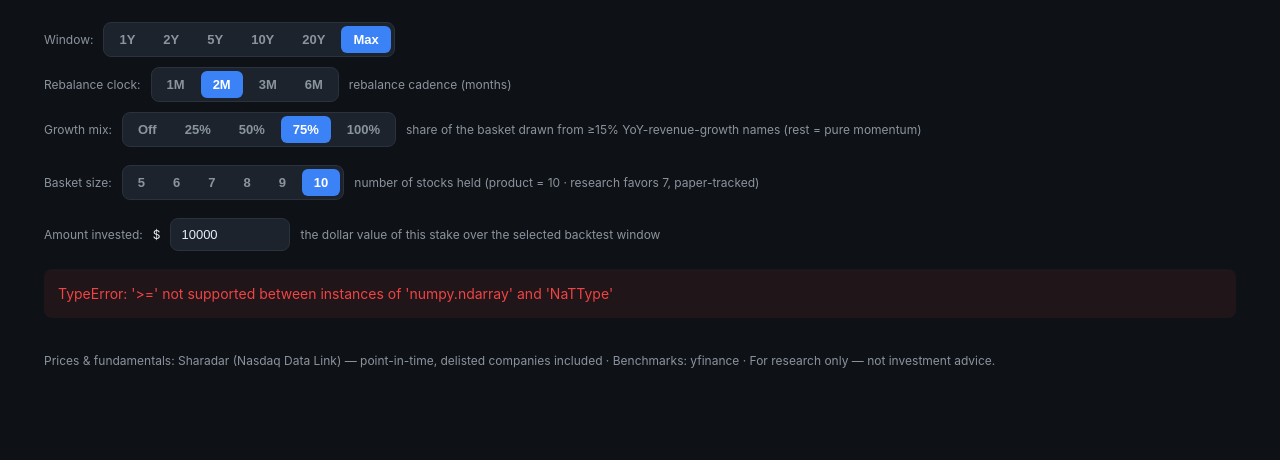
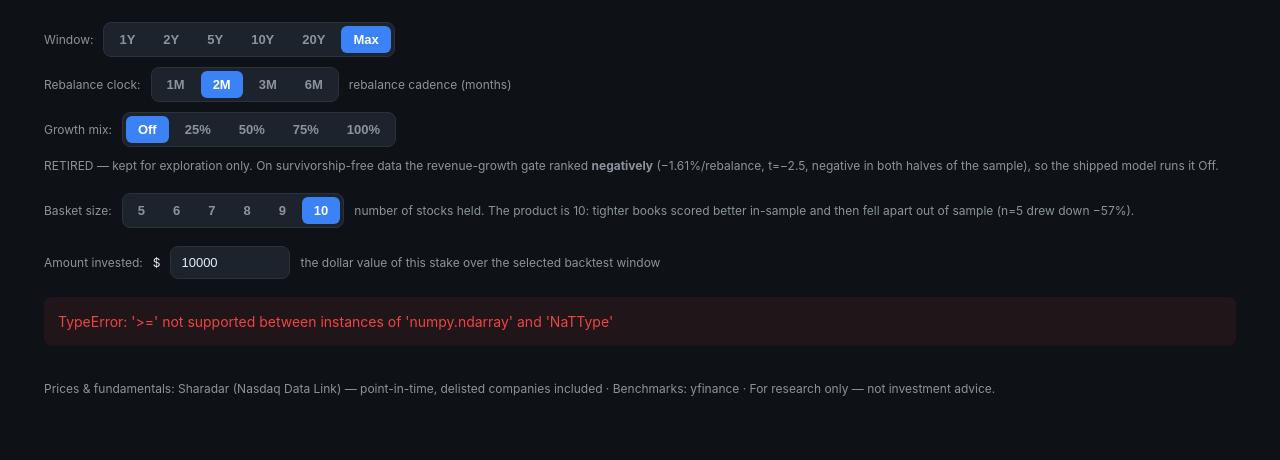
Before and after one commit to Tstansberry81/quantmodel, a Flask app: page /edge in a window 1280 px wide. Shown: the part 159-619 px from the top of the page. Run offline with Flask 3, Linux system fonts and the light colour scheme; data that the repository does not hold is empty.

Commit message:
The /edge page could still run the RETIRED growth-mix gate, and defaulted to it
Reported from the live page: 124 rebalances from 2005, Sharpe 0.71, maxDD
-43.2%, excess +4.9% -- none of which match the shipped model. Two causes,
both here rather than in the model:

1. The growth-mix selector defaulted to 75%. That gate was RETIRED: on
   survivorship-free data it ranked negatively (-1.61%/rebalance, t=-2.5,
   negative in BOTH halves). The page was therefore running a falsified
   parameter by default, and the server fell back to 0.75 whenever `mix`
   was absent or unparseable -- including the boot warm-up. All defaults
   are now 0.0; the buttons remain for exploration but are labelled
   RETIRED with the measurement that retired them.

2. Stale captions: "research favors 7, paper-tracked" is from the accel
   era. Tighter baskets scored better in-sample and then failed out of
   sample (n=5 drew down -57%), so the caption now says that instead.

Verified locally on the shipped spec: 164 rebalances 1999-01-29 -> 2026-06-17,
CAGR 19.5%, excess +10.9%, Sharpe 0.80, Sortino 1.14, maxDD -41.3%.

NOT FIXED HERE, and it is the bigger half: the live site still serves the
2026-06-15 fiscal.ai bundle (1,108 names) because Render fetches DATA_URL at
build time and that bundle was never replaced. The deployed page is running
the new model on the OLD survivorship-biased data, which is why its period
starts in 2005 instead of 1999. Replacing it is blocked on the licensing
question: this repo is public and its Release assets are public, so a
Sharadar-derived bundle cannot go there (make_data_bundle.py already refuses).

Co-Authored-By: Claude Fable 5 <noreply@anthropic.com>

```diff
--- a/app.py
+++ b/app.py
@@ -106,9 +106,9 @@ _EDGE_NS = set(range(5, 11))                # basket-size selector: 5..10 stocks
 # monopolise the single worker. Generous enough that real UI clicking never trips it.
 _bt_hits: dict[str, list] = defaultdict(list)
 _BT_RATE, _BT_WINDOW = 30, 60               # 30 requests / minute / IP
-# The PRODUCT stays a 10-stock book (edge_lib.EDGE_SPEC / edge_tracker_lib.N);
-# the selector is for exploration. n=7 is the research candidate (2026-07 signal
-# hunt) and is paper-tracked forward alongside the product in the tracker.
+# The PRODUCT is a 10-stock book (edge_lib.EDGE_SPEC / edge_tracker_lib.N); the
+# selector is for exploration only. Tighter baskets scored better in-sample and
+# then failed out of sample (n=5: -57% drawdown), so 10 is the shipped size.
 
 
 def _safe(fn):
@@ -140,7 +140,7 @@ def _warm_caches():
     import time as _t
     t0 = _t.time()
     try:
-        _cached_edge_backtest("MAX", 42, 0.75, 10)          # the default /edge view
+        _cached_edge_backtest("MAX", 42, 0.0, 10)           # the default /edge view
         edge_tracker_lib.tracker_state()                    # tracker shares the panels
         app.logger.info("cache warm done in %.0fs", _t.time() - t0)
     except Exception:
@@ -177,11 +177,12 @@ def api_edge_backtest():
     if hold not in _EDGE_HOLDS:
         hold = 42                                # 21/42/63/126 = 1M/2M/3M/6M clock
     try:
-        mix = round(float(body.get("mix", 0.75)), 2)
+        mix = round(float(body.get("mix", 0.0)), 2)
     except (TypeError, ValueError):
-        mix = 0.75
+        mix = 0.0
     if mix not in _EDGE_MIXES:
-        mix = 0.75                               # growth-mix: fraction of basket from >=15% growth pool
+        mix = 0.0        # RETIRED gate -- default OFF (ranked negatively on
+                         # survivorship-free data); selectable for exploration only
     n = _parse_n(body.get("n", 10))
     return _safe(lambda: _cached_edge_backtest(window, hold, mix, n))
 
@@ -205,11 +206,12 @@ def api_edge_tracker():
     if window not in _edge_windows():
         window = "MAX"
     try:
-        mix = round(float(request.args.get("mix", 0.75)), 2)
+        mix = round(float(request.args.get("mix", 0.0)), 2)
     except (TypeError, ValueError):
-        mix = 0.75
+        mix = 0.0
     if mix not in _EDGE_MIXES:
-        mix = 0.75                               # growth-mix: fraction of basket from >=15% growth pool
+        mix = 0.0        # RETIRED gate -- default OFF (ranked negatively on
+                         # survivorship-free data); selectable for exploration only
     n = _parse_n(request.args.get("n", 10))
     return _safe(lambda: _cached_tracker(hold, window, mix, n))
 
@@ -235,11 +237,11 @@ def api_sync_vision():
     if hold not in _EDGE_HOLDS:
         hold = 21
     try:
-        mix = round(float(body.get("mix", 0.75)), 2)
+        mix = round(float(body.get("mix", 0.0)), 2)
     except (TypeError, ValueError):
-        mix = 0.75
+        mix = 0.0
     if mix not in _EDGE_MIXES:
-        mix = 0.75
+        mix = 0.0        # retired gate: default OFF
     return _safe(lambda: export_vision.export_to_vision(window=window, hold=hold, mix=mix))
 
 
--- a/static/js/util.js
+++ b/static/js/util.js
@@ -17,7 +17,7 @@ async function safeJson(r) {
 // Both pages read/write the same four controls from localStorage so a setting
 // picked on one page carries over to the other.
 const EDGE_OPTS_KEY = 'edgeOpts';
-const EDGE_OPTS_DEFAULTS = { window: 'MAX', hold: 42, mix: 0.75, n: 10 };
+const EDGE_OPTS_DEFAULTS = { window: 'MAX', hold: 42, mix: 0.0, n: 10 };
 
 function loadEdgeOpts() {
   try {
--- a/templates/edge.html
+++ b/templates/edge.html
@@ -36,13 +36,15 @@
 <div class="controls" style="margin-bottom:18px">
   <label class="small">Growth mix:</label>
   <div class="btnrow" id="mixbtns">
-    <button data-m="0">Off</button>
+    <button data-m="0" class="active">Off</button>
     <button data-m="0.25">25%</button>
     <button data-m="0.5">50%</button>
-    <button data-m="0.75" class="active">75%</button>
+    <button data-m="0.75">75%</button>
     <button data-m="1">100%</button>
   </div>
-  <span class="small">share of the basket drawn from ≥15% YoY-revenue-growth names (rest = pure momentum)</span>
+  <span class="small">RETIRED — kept for exploration only. On survivorship-free data the
+  revenue-growth gate ranked <b>negatively</b> (−1.61%/rebalance, t=−2.5, negative in both halves
+  of the sample), so the shipped model runs it Off.</span>
 </div>
 <div class="controls" style="margin-bottom:18px">
   <label class="small">Basket size:</label>
@@ -54,7 +56,8 @@
     <button data-n="9">9</button>
     <button data-n="10" class="active">10</button>
   </div>
-  <span class="small">number of stocks held (product = 10 · research favors 7, paper-tracked)</span>
+  <span class="small">number of stocks held. The product is 10: tighter books scored better
+  in-sample and then fell apart out of sample (n=5 drew down −57%).</span>
 </div>
 <div class="controls" style="margin-bottom:18px">
   <label class="small">Amount invested:</label>
```
